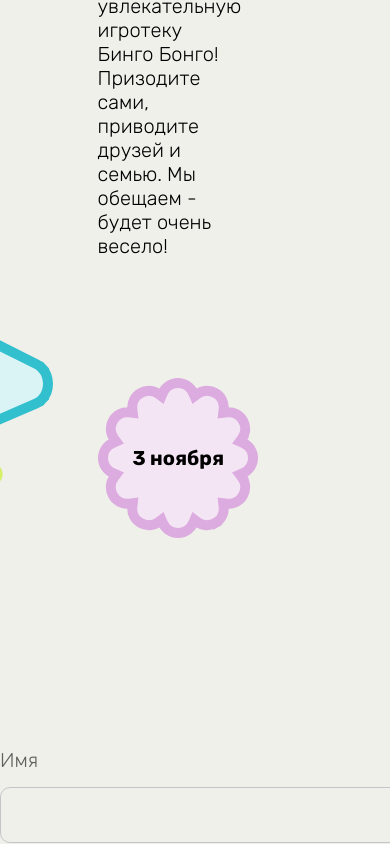
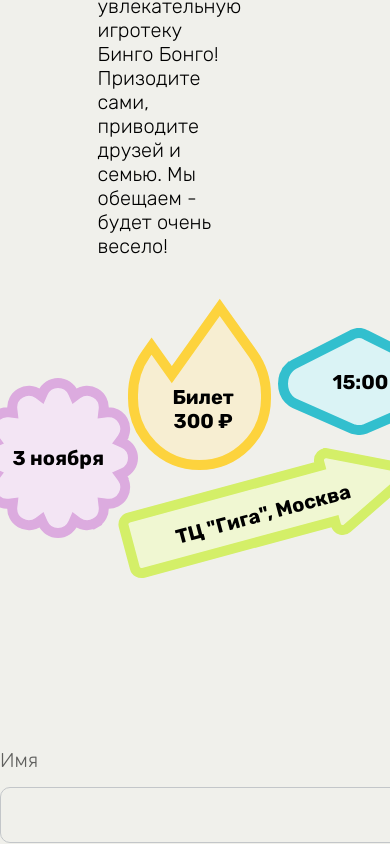
Before and after one commit to ab199000/bingo, a plain HTML site: page bingo/index.html in a window 390 px wide. Shown: the part 10002-10846 px from the top of the page. Drawn offline with Linux system fonts and the light colour scheme.

Commit message:
Add files via upload

```diff
--- a/bingo/styles/style.css
+++ b/bingo/styles/style.css
@@ -701,7 +701,8 @@ nav {
     align-items: center;
     position: absolute;
     /* right: 57%; */
-    right: 410px;
+    /* right: 410px; */
+    left: 170px;
 }
 .img2 p{
     position: absolute;
@@ -717,7 +718,8 @@ nav {
     align-items: center;
     position: absolute;
     /* right: 33%; */
-    right: 240px;
+    /* right: 240px; */
+    left: 320px;
     top: 30px;
 
 }
@@ -735,7 +737,8 @@ nav {
     align-items: center;
     position: absolute;
     /* right: 40%; */
-    right: 290px;
+    /* right: 290px; */
+    left: 130px;
     top: 150px;
 
 }
@@ -902,4 +905,18 @@ nav {
         row-gap: 10px;
     }
 
+    .img1{
+        left: -120px;
+    }
+
+    .img2{
+        left: 30px;
+    }
+    .img3{
+        left: 180px;
+    }
+    .img4{
+        left: 20px;
+    }
+
 }
```
